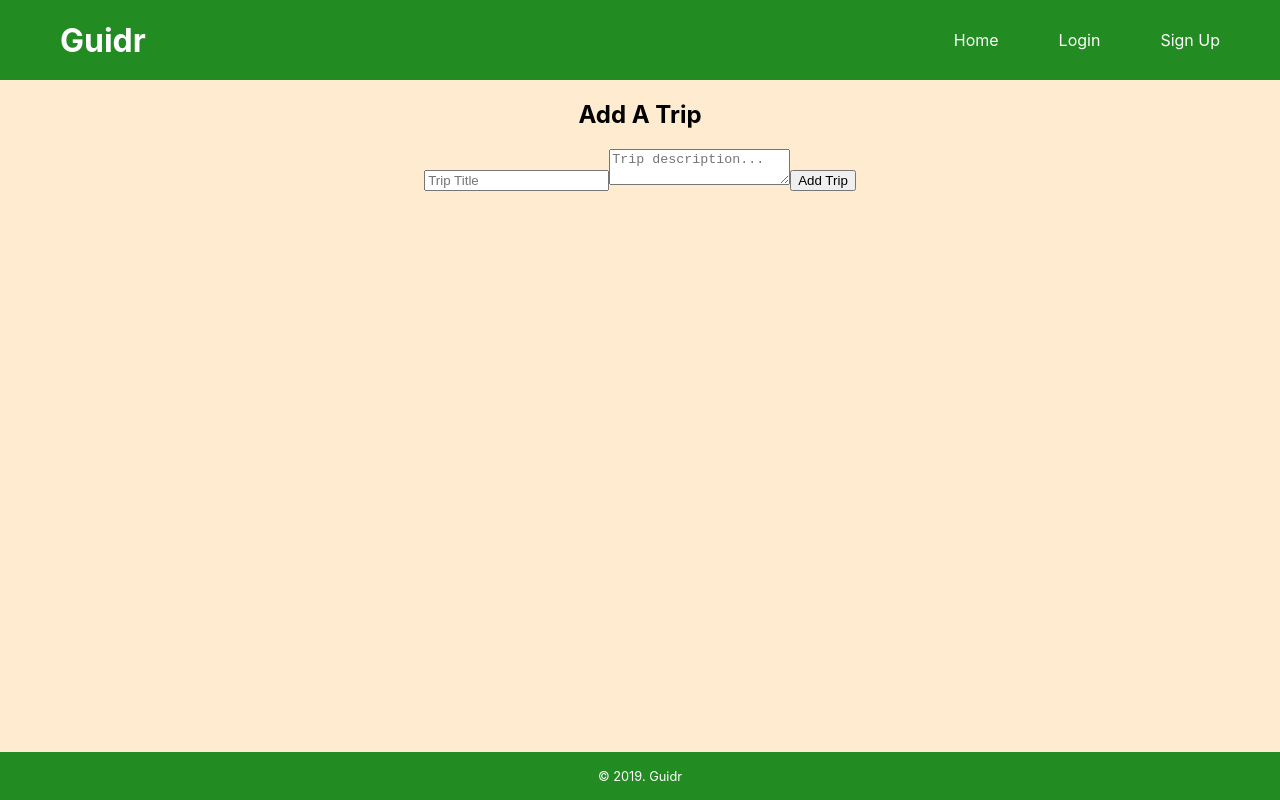
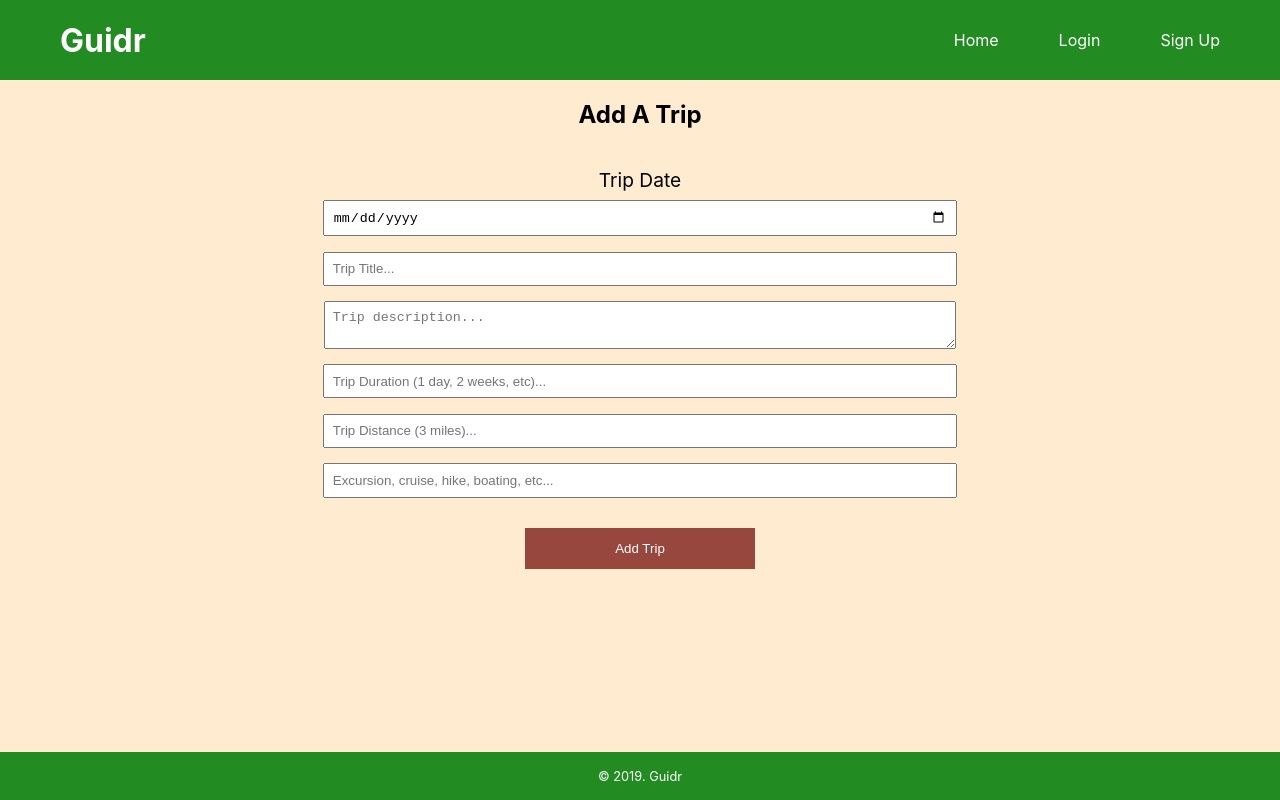
Before and after one commit to Build-Week-FT-Guidr/front-end, a React (Create React App) app in the folder guidr/: page /newtrip in a window 1280 px wide. Built offline with nearby package versions, Linux system fonts and the light colour scheme; no server answers.

Commit message:
Updated styling and added New Trip form to be filled out. Working on Apping in formik with Yup validation

```diff
--- a/guidr/src/App.scss
+++ b/guidr/src/App.scss
@@ -15,3 +15,4 @@ body {
 @import "./sass//signup.scss";
 @import "./sass/Home.scss";
 @import "./sass/Footer.scss";
+@import "./sass//NewTrip.scss";
--- a/guidr/src/Components/NewTrip.js
+++ b/guidr/src/Components/NewTrip.js
@@ -8,9 +8,30 @@ const NewTrip = props => {
   return (
     <section>
       <h1>Add A Trip</h1>
-      <form>
-        <input type="text" placeholder="Trip Title" />
-        <textarea type="text" placeholder="Trip description..."></textarea>
+      <form className="newtrip-form-container">
+        <label for="tripDate">Trip Date</label>
+        <input name="tripDate" type="date" />
+        <input name="tripTitle" type="text" placeholder="Trip Title..." />
+        <textarea
+          name="tripDescription"
+          type="text"
+          placeholder="Trip description..."
+        ></textarea>
+        <input
+          name="tripDuration"
+          type="text"
+          placeholder="Trip Duration (1 day, 2 weeks, etc)..."
+        />
+        <input
+          name="tripDistance"
+          type="text"
+          placeholder="Trip Distance (3 miles)..."
+        />
+        <input
+          name="tripType"
+          type="text"
+          placeholder="Excursion, cruise, hike, boating, etc..."
+        />
         <button type="submit">Add Trip</button>
       </form>
     </section>
--- /dev/null
+++ b/guidr/src/sass/NewTrip.scss
@@ -0,0 +1,41 @@
+.newtrip-form-container {
+  display: flex;
+  flex-direction: column;
+  width: 60%;
+  align-content: center;
+  margin: 0 auto;
+  align-items: center;
+  margin-bottom: 20%;
+  padding-top: 1.5%;
+  font-size: 1.2rem;
+
+  textarea {
+    min-width: 80%;
+    max-width: 80%;
+    max-height: 25vh;
+  }
+
+  input,
+  textarea {
+    width: 80%;
+    padding: 1%;
+    margin: 1% 0;
+  }
+
+  button {
+    width: 30%;
+    padding: 1.5%;
+    margin: 3% 0;
+    cursor: pointer;
+    background-color: #98473e;
+    color: #fff;
+    border: 1px solid #98473e;
+
+    &:hover {
+      background-color: #88958d;
+      color: #fff;
+      border: 1px solid #88958d;
+      box-shadow: 1px 3px 10px #152614;
+    }
+  }
+}
```
Also changed, not shown: guidr/src/Components/Login.js (+5 -6 lines), guidr/src/utils/axiosWithAuth.js (+9 -9 lines).
